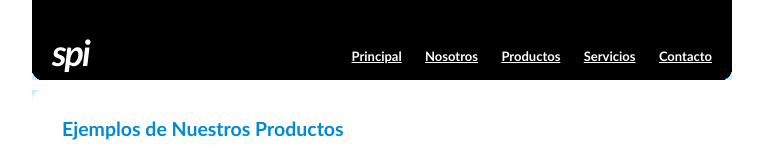
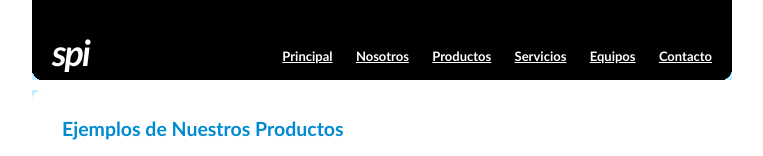
Before and after one commit to mario858/ExamenPartePractica, a plain HTML site: page productos.html in a window 1280 px wide. Shown: the top 156 px of the page, without its empty margins (258-1021 px from the left). Drawn offline with Linux system fonts and the light colour scheme.

Commit message:
Update productos.html

```diff
--- a/productos.html
+++ b/productos.html
@@ -18,6 +18,7 @@
 		<li><a href="quienessomos.html">Nosotros</a></li>
 		<li><a href="productos.html">Productos</a></li>
 		<li><a href="servicios.html">Servicios</a></li>
+		<li><a href="equipos.html">Equipos</a></li>
 		<li><a href="contacto.html">Contacto</a></li>
 	</ul>
 </div>
```
